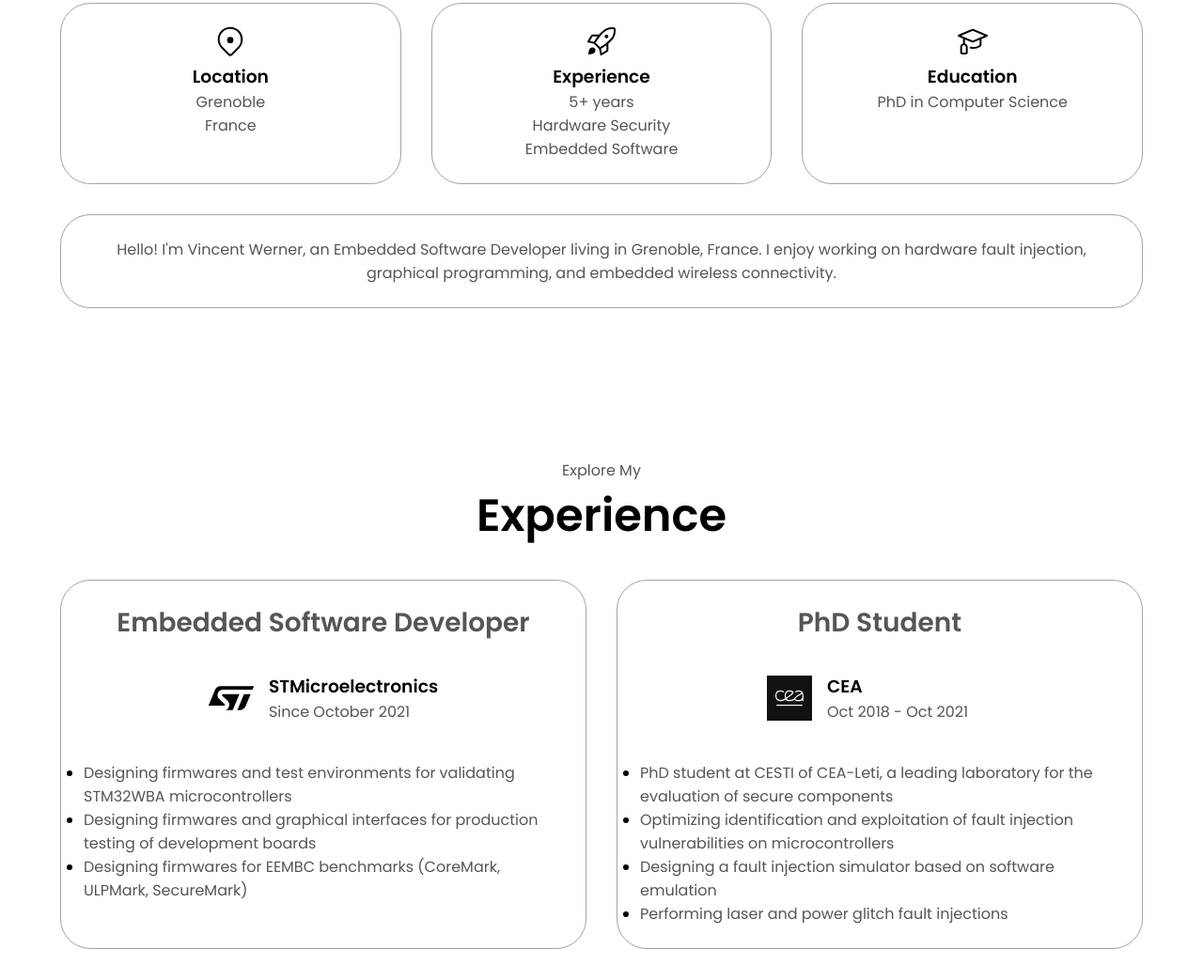
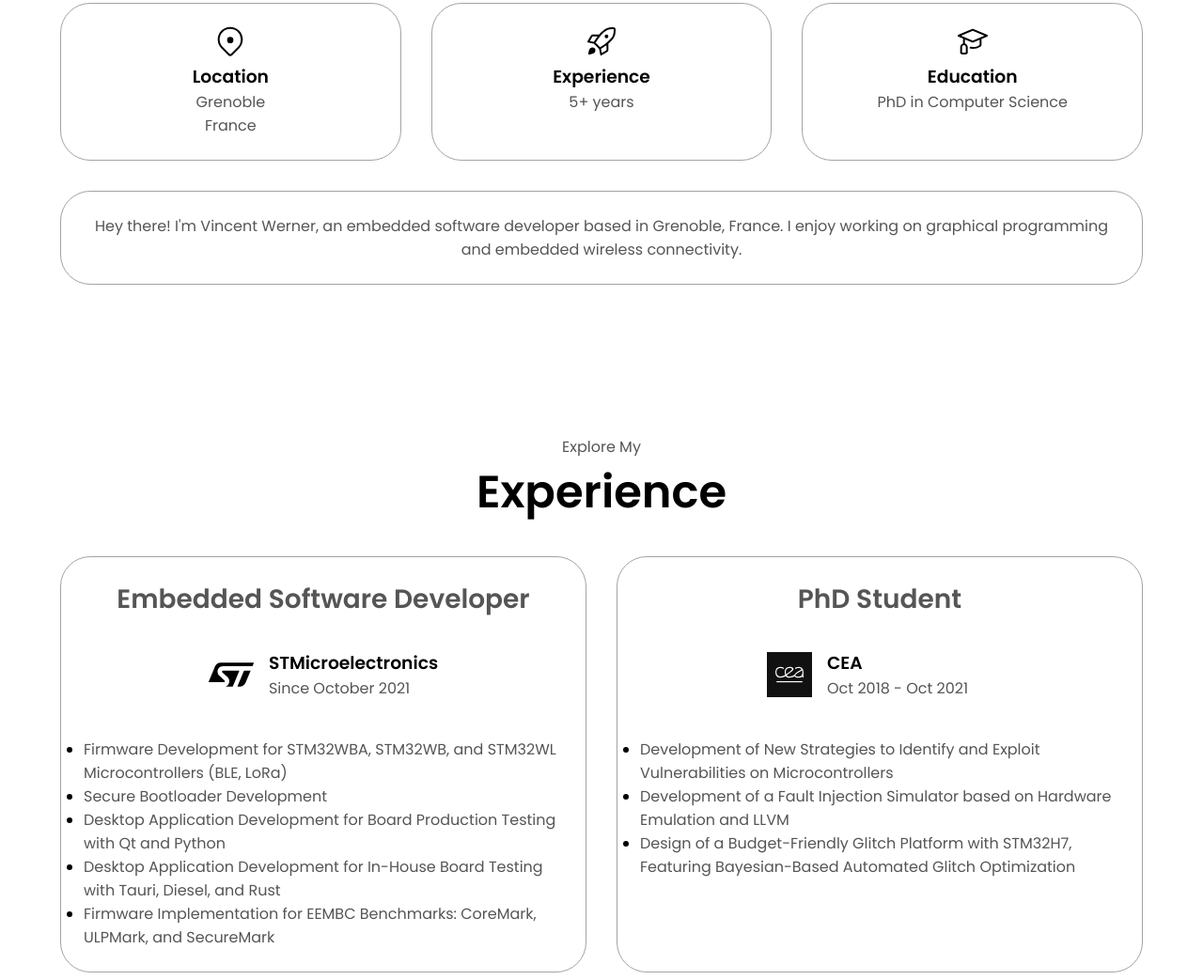
Before and after one commit to wervin/wervin.dev, a plain HTML site: page index.html in a window 1280 px wide. Shown: the part 1329-2372 px from the top of the page at 94% size. Drawn offline with Linux system fonts and the light colour scheme.

Commit message:
Update index and picture

```diff
--- a/index.html
+++ b/index.html
@@ -37,7 +37,7 @@
 
   <section id="profile">
     <div class="profile-container">
-      <img src="./assets/profile-pic.png" alt="Vincent Werner profile picture" class="profile-pic" />
+      <img src="./assets/profile-pic-gradient.png" alt="Vincent Werner profile picture" class="profile-pic" />
       <div class="section__text">
         <p class="section__text__p1">Hello, I'm</p>
         <h1 class="title">Vincent Werner</h1>
@@ -74,7 +74,7 @@
         <div class="details-container">
           <img src="./assets/experience.svg" alt="Experience icon" class="icon" />
           <h3>Experience</h3>
-          <p>5+ years<br />Hardware Security<br />Embedded Software</p>
+          <p>5+ years</p>
         </div>
         <div class="details-container">
           <img src="./assets/education.svg" alt="Education icon" class="icon" />
@@ -84,8 +84,8 @@
       </div>
       <div class="details-container">
           <p>
-            Hello! I'm Vincent Werner, an Embedded Software Developer living in Grenoble, France.
-            I enjoy working on hardware fault injection, graphical programming, and embedded wireless connectivity.
+            Hey there! I'm Vincent Werner, an embedded software developer based in Grenoble, France.
+            I enjoy working on graphical programming and embedded wireless connectivity.
           </p>
       </div>
     </div>
@@ -108,13 +108,19 @@
             </div>
             <ul>
               <li>
-                <p>Designing firmwares and test environments for validating STM32WBA microcontrollers</p>
+                <p>Firmware Development for STM32WBA, STM32WB, and STM32WL Microcontrollers (BLE, LoRa)</p>
               </li>
               <li>
-                <p>Designing firmwares and graphical interfaces for production testing of development boards</p>
+                <p>Secure Bootloader Development</p>
               </li>
               <li>
-                <p>Designing firmwares for EEMBC benchmarks (CoreMark, ULPMark, SecureMark)</p>
+                <p>Desktop Application Development for Board Production Testing with Qt and Python</p>
+              </li>
+              <li>
+                <p>Desktop Application Development for In-House Board Testing with Tauri, Diesel, and Rust</p>
+              </li>
+              <li>
+                <p>Firmware Implementation for EEMBC Benchmarks: CoreMark, ULPMark, and SecureMark</p>
               </li>
             </ul>
           </div>
@@ -131,16 +137,13 @@
             </div>
             <ul>
               <li>
-                <p>PhD student at CESTI of CEA-Leti, a leading laboratory for the evaluation of secure components</p>
+                <p>Development of New Strategies to Identify and Exploit Vulnerabilities on Microcontrollers</p>
               </li>
               <li>
-                <p>Optimizing identification and exploitation of fault injection vulnerabilities on microcontrollers</p>
+                <p>Development of a Fault Injection Simulator based on Hardware Emulation and LLVM</p>
               </li>
               <li>
-                <p>Designing a fault injection simulator based on software emulation</p>
-              </li>
-              <li>
-                <p>Performing laser and power glitch fault injections</p>
+                <p>Design of a Budget-Friendly Glitch Platform with STM32H7, Featuring Bayesian-Based Automated Glitch Optimization</p>
               </li>
             </ul>
           </div>
```
Also changed, not shown: assets/profile-pic-gradient.png (added).
